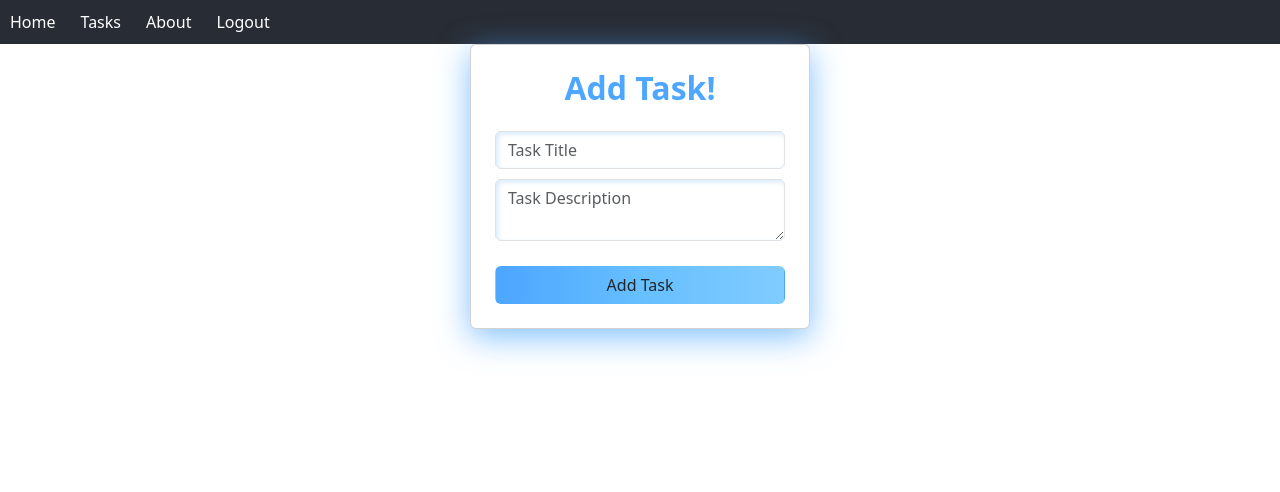
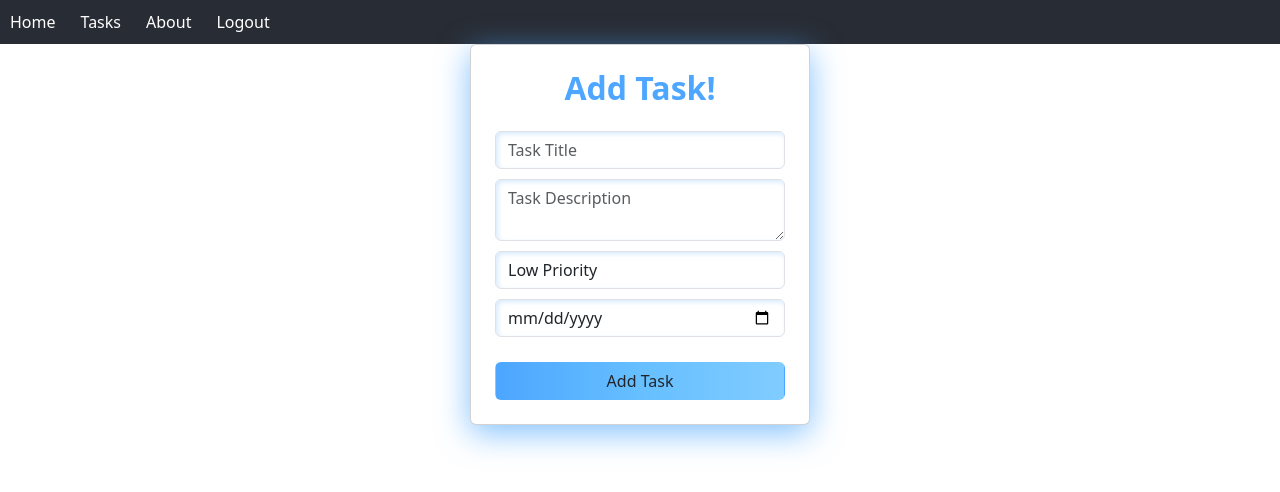
Before and after one commit to akhilaj12/react-taskmanager, a React (Create React App) app: page /taskform in a window 1280 px wide. Shown: the top 492 px of the page. Built offline with nearby package versions, Linux system fonts and the light colour scheme; sample sign-in values are in the browser's storage.

Commit message:
Add priority and due date fields to TaskForm (#1)
Introduced new state variables and form inputs for task priority and due date. These fields are now included when creating a new task, and are reset after submission.

```diff
--- a/src/components/TaskForm.js
+++ b/src/components/TaskForm.js
@@ -6,6 +6,8 @@ import Swal from "sweetalert2";
 export default function TaskForm(){
     const [title,setTitle] = useState('');
     const [description,setDescription] = useState('');
+    const [priority, setPriority] = useState('LOW');
+    const [dueDate, setDueDate] = useState('');
 
     const handleSubmit = async (e) =>{
         e.preventDefault();
@@ -18,7 +20,7 @@ export default function TaskForm(){
             });
             return;
         }
-        const newTask = {title, description};
+        const newTask = {title, description, priority, dueDate};
         try{
             console.log("Creating task:", newTask);
             console.log("API baseURL:", API.defaults.baseURL);
@@ -26,6 +28,8 @@ export default function TaskForm(){
             console.log("Task created successfully:", response.data);
             setTitle("");
             setDescription("")
+            setPriority("LOW");
+            setDueDate("");
             Swal.fire({
                     title: "Created task for you!",
                     text: `${title} - ${description} added!`,
@@ -72,6 +76,22 @@ export default function TaskForm(){
                         onChange={e => setDescription(e.target.value)}
                         required
                     />
+                    <select
+                        className="form-control auth-input"
+                        value={priority}
+                        onChange={e => setPriority(e.target.value)}
+                    >
+                        <option value="LOW">Low Priority</option>
+                        <option value="MEDIUM">Medium Priority</option>
+                        <option value="HIGH">High Priority</option>
+                    </select>
+                    <input
+                        type="date"
+                        className="form-control auth-input"
+                        placeholder="Due Date"
+                        value={dueDate}
+                        onChange={e => setDueDate(e.target.value)}
+                    />
                     <button className="btn auth-btn w-100" type="submit">Add Task</button>
                 </form>
             </div>
```
